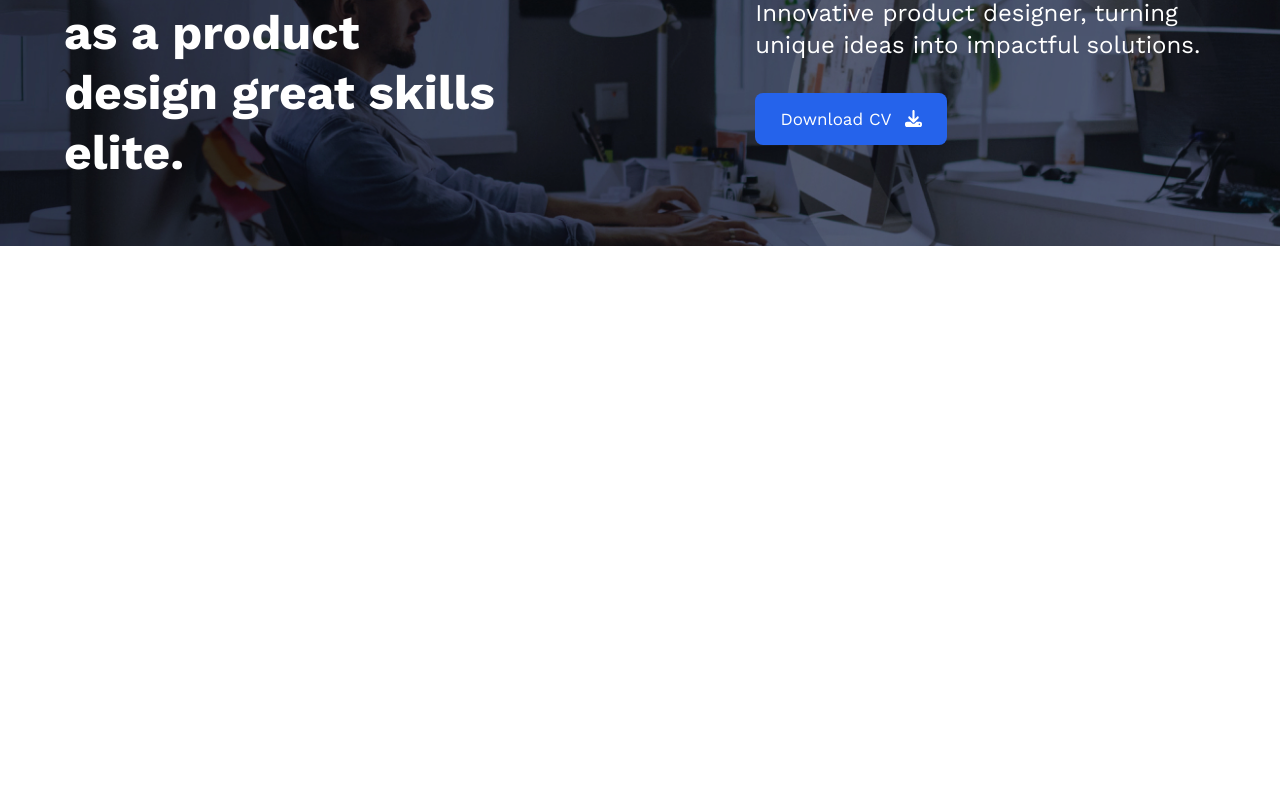
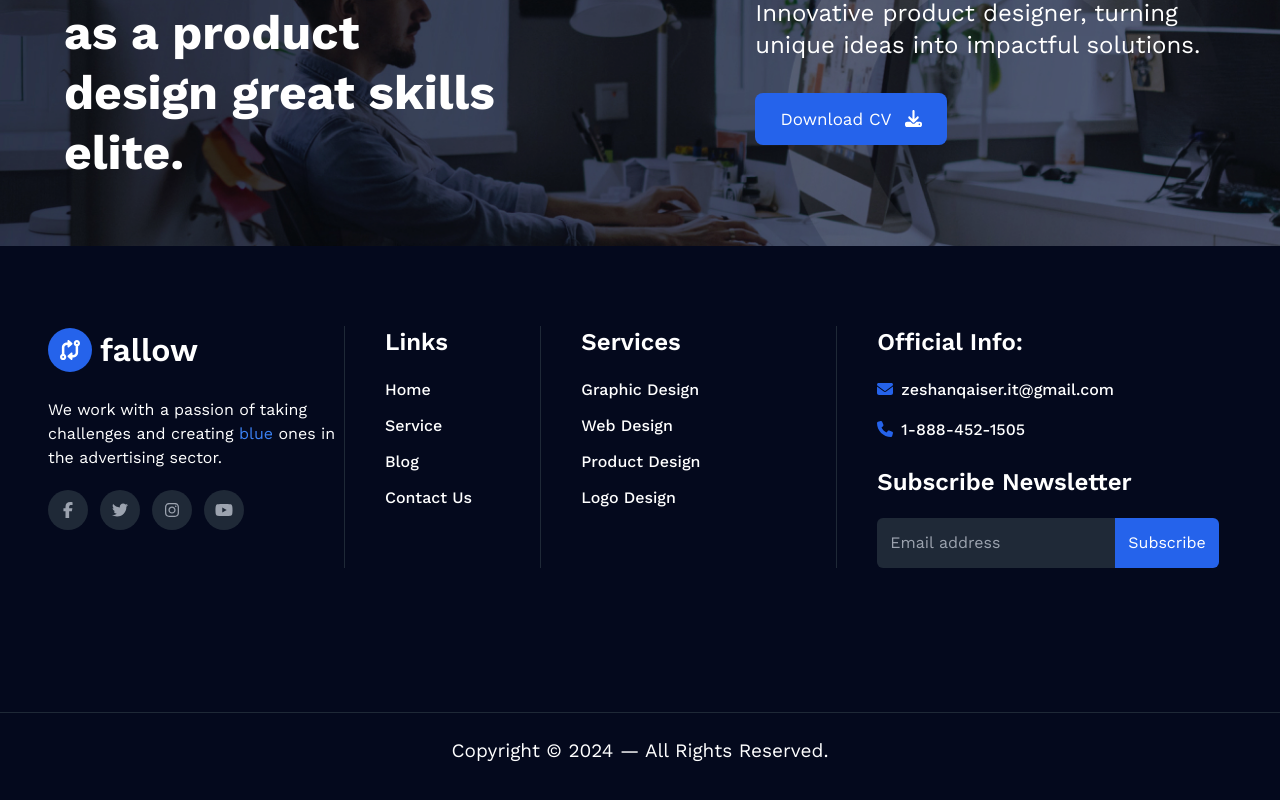
Before and after one commit to MusaZeshan-IT/zeshan-qaiser-portfolio, a Next.js app: page / in a window 1280 px wide. Shown: the part 3094-3894 px from the top of the page. Before the commit the page ends 3420 px from the top, so only its background shows below. Built offline with nearby package versions, Linux system fonts and the light colour scheme.

Commit message:
The footer section has been built.

```diff
--- /dev/null
+++ b/app/components/Footer.jsx
@@ -0,0 +1,101 @@
+import { FontAwesomeIcon } from '@fortawesome/react-fontawesome';
+import { faFacebookF, faTwitter, faInstagram, faYoutube } from '@fortawesome/free-brands-svg-icons';
+import { faCodeCompare, faEnvelope, faPhone } from '@fortawesome/free-solid-svg-icons';
+import FooterBg from '../../public/footer-bg.jpg';
+
+const Footer = () => {
+    return (
+        <footer className="bg-[rgb(4,9,29)] text-gray-300 py-10">
+            <div style={{ backgroundImage: `url(${FooterBg})`, backgroundSize: 'cover' }} className="px-12 mx-auto flex pt-10">
+
+                {/* Logo and description */}
+                <div className='w-3/12'>
+                    <div className='flex gap-x-2 items-center'>
+                        <div className='bg-blue-600 rounded-full w-11 h-11 flex justify-center items-center'>
+                            <FontAwesomeIcon className='text-white h-5' icon={faCodeCompare} />
+                        </div>
+                        <h2 className="text-[32px] font-semibold text-white">fallow</h2>
+                    </div>
+                    <p className="mt-6 mb-5 text-white">
+                        We work with a passion of taking challenges and creating
+                        <span className="text-blue-500"> blue</span> ones in the advertising sector.
+                    </p>
+                    {/* Social Media Icons */}
+                    <div className="flex gap-x-3">
+                        <a href="#" aria-label="Facebook" className="grid place-items-center text-gray-400 bg-gray-800 h-10 w-10 rounded-full hover:text-white">
+                            <FontAwesomeIcon icon={faFacebookF} />
+                        </a>
+                        <a href="#" aria-label="Twitter" className="grid place-items-center text-gray-400 bg-gray-800 h-10 w-10 rounded-full hover:text-white">
+                            <FontAwesomeIcon icon={faTwitter} />
+                        </a>
+                        <a href="#" aria-label="Instagram" className="grid place-items-center text-gray-400 bg-gray-800 h-10 w-10 rounded-full hover:text-white">
+                            <FontAwesomeIcon icon={faInstagram} />
+                        </a>
+                        <a href="#" aria-label="YouTube" className="grid place-items-center text-gray-400 bg-gray-800 h-10 w-10 rounded-full hover:text-white">
+                            <FontAwesomeIcon icon={faYoutube} />
+                        </a>
+                    </div>
+                </div>
+
+                {/* Links */}
+                <div className='w-2/12 px-10 border-x border-gray-800'>
+                    <div>
+                        <h3 className="text-2xl font-semibold text-white mb-5">Links</h3>
+                        <ul className='text-white font-medium'>
+                            <li className="mb-3"><a href="#" className="hover:text-blue-500">Home</a></li>
+                            <li className="mb-3"><a href="#" className="hover:text-blue-500">Service</a></li>
+                            <li className="mb-3"><a href="#" className="hover:text-blue-500">Blog</a></li>
+                            <li className="mb-3"><a href="#" className="hover:text-blue-500">Contact Us</a></li>
+                        </ul>
+                    </div>
+                </div>
+
+                {/* Services */}
+                <div className='w-3/12 px-10 border-r border-gray-800'>
+                    <div>
+                        <h3 className="text-2xl font-semibold text-white mb-5">Services</h3>
+                        <ul className='text-white font-medium'>
+                            <li className="mb-3">Graphic Design</li>
+                            <li className="mb-3">Web Design</li>
+                            <li className="mb-3">Product Design</li>
+                            <li className="mb-3">Logo Design</li>
+                        </ul>
+                    </div>
+                </div>
+
+                {/* Official Info */}
+                <div className='w-3/12 ps-10'>
+                    <h3 className="text-2xl font-semibold text-white mb-5">Official Info:</h3>
+                    <p className="mb-4 font-medium text-white">
+                        <FontAwesomeIcon icon={faEnvelope} className="mr-2 text-blue-600" />
+                        zeshanqaiser.it@gmail.com
+                    </p>
+                    <p className="mb-6 font-medium text-white">
+                        <FontAwesomeIcon icon={faPhone} className="mr-2 text-blue-600" />
+                        1-888-452-1505
+                    </p>
+
+                    {/* Newsletter */}
+                    <h3 className="text-2xl font-semibold text-white mb-5">Subscribe Newsletter</h3>
+                    <form className="flex items-center">
+                        <input
+                            type="email"
+                            placeholder="Email address"
+                            className="bg-gray-800 text-gray-300 p-[13px] rounded-l-md outline-none focus:ring-2 focus:ring-blue-500"
+                        />
+                        <button className="bg-blue-600 text-white p-[13px] rounded-r-md hover:bg-blue-700">
+                            Subscribe
+                        </button>
+                    </form>
+                </div>
+            </div>
+
+            {/* Copyright */}
+            <div className=" mt-36 border-t border-gray-800 pt-6">
+                <p className='text-white text-center text-[19px]'>Copyright © 2024 — All Rights Reserved.</p>
+            </div>
+        </footer>
+    );
+};
+
+export default Footer;
--- a/app/components/Navbar.jsx
+++ b/app/components/Navbar.jsx
@@ -29,6 +29,7 @@ const Navbar = () => {
             <div className='w-full mt-3 bg-white shadow-[0_0_20px_0.1px_rgba(0,0,0,0.05)] rounded-xl'>
                 <div className='flex justify-between items-center p-4'>
                     <div className='flex gap-x-2 items-center'>
+                        {/* Logo */}
                         <div className='bg-blue-600 rounded-full w-11 h-11 flex justify-center items-center'>
                             <FontAwesomeIcon className='text-white h-5' icon={faCodeCompare} />
                         </div>
--- a/app/layout.js
+++ b/app/layout.js
@@ -1,6 +1,7 @@
 import Navbar from "./components/Navbar";
 import { Work_Sans } from "next/font/google";
 import "./globals.css";
+import Footer from "./components/Footer";
 
 const workSans = Work_Sans({
   subsets: ["latin"],
@@ -20,6 +21,7 @@ export default function RootLayout({ children }) {
       <body className={`${workSans.className}`}>
         <Navbar />
         {children}
+        <Footer />
       </body>
     </html>
   );
--- a/app/page.js
+++ b/app/page.js
@@ -6,7 +6,7 @@ import Services from "./components/Services";
 
 export default function Home() {
   return (
-    <div className="mb-20 flex flex-col gap-y-20">
+    <div className="flex flex-col gap-y-20">
       <Hero />
       <Services />
       <About />
```
Also changed, not shown: public/footer-bg.jpg (added).
